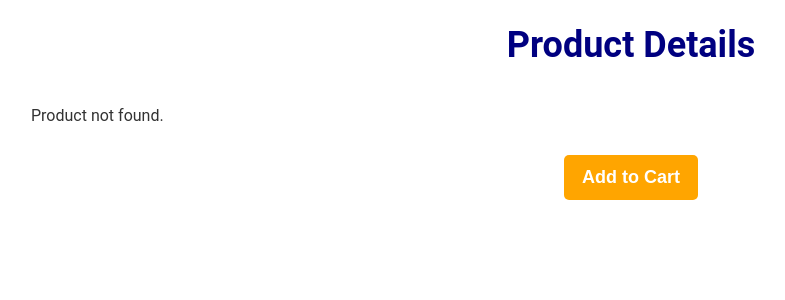
After one commit to PesHeF/eCommerce.1, a PHP site: page /Catalogue/productDetails.php in a window 1280 px wide. The commit adds this page. Shown: the top 300 px of the page, without its empty margins (9-794 px from the left). Run offline with PHP 8.4, Linux system fonts and the light colour scheme.

Commit message:
Added product Details Page
* Product Details page created by Vlad
* Added 'View Product' button to featured products section that take you to the item

```diff
--- /dev/null
+++ b/eCommerce/Catalogue/productDetails.js
@@ -0,0 +1,53 @@
+document.addEventListener("DOMContentLoaded", function () {
+    const urlParams = new URLSearchParams(window.location.search);
+    const productId = urlParams.get('product-id');
+    if (productId) {
+        fetchProductDetails(productId);
+    } else {
+        document.getElementById('product-details-container').innerText = "Product not found.";
+    }
+});
+
+async function fetchProductDetails(id) {
+    const apiUrl = `https://fakestoreapi.com/products/${id}`;
+    try {
+        const response = await fetch(apiUrl);
+        if (!response.ok) {
+            throw new Error('Product not found');
+        }
+        const product = await response.json();
+        displayProductDetails(product);
+    } catch (error) {
+        document.getElementById('product-details-container').innerText = 'Error loading product details';
+        console.error('Error fetching product:', error);
+    }
+}
+
+function displayProductDetails(product) {
+    const container = document.getElementById('product-details-container');
+    container.innerHTML = `
+        <div class="product-image-gallery">
+            <img src="${product.image}" alt="${product.title}" id="main-product-image">
+        </div>
+
+        <div class="product-info">
+            <h2>${product.title}</h2>
+            <p class="price">&pound;${product.price.toFixed(2)}</p>
+            <p class="product-description">${product.description}</p>
+            <ul class="product-specifications">
+                <li>Category: ${product.category}</li>
+                <li>Rating: ${product.rating.rate} / 5 (Based on ${product.rating.count} reviews)</li>
+            </ul>
+        </div>
+    `;
+}
+
+// Function to change the main product image when a thumbnail is clicked
+function changeImage(image) {
+    document.getElementById('main-product-image').src = image;
+}
+
+// Event listener for Add to Cart button
+document.getElementById('add-to-cart').addEventListener('click', function () {
+    alert('Product added to cart!');
+});
--- /dev/null
+++ b/eCommerce/Catalogue/productDetails.php
@@ -0,0 +1,24 @@
+<!DOCTYPE html>
+<html lang="en">
+<head>
+    <meta charset="UTF-8">
+    <meta name="viewport" content="width=device-width, initial-scale=1.0">
+    <title>Product Details</title>
+    <link rel="stylesheet" href="styles.css">
+</head>
+<body>
+
+<div class="container">
+    <h1>Product Details</h1>
+
+    <div id="product-details-container" class="product-details"></div>
+
+    <div class="cta-container">
+        <button id="add-to-cart" class="cta-button">Add to Cart</button>
+    </div>
+</div>
+
+<script src="productDetails.js"></script>
+
+</body>
+</html>
--- a/eCommerce/Catalogue/script.js
+++ b/eCommerce/Catalogue/script.js
@@ -45,12 +45,11 @@ function displayData(filteredData = null) {
             <img src="${product.image}" alt="${product.title}">
             <h2>${product.title}</h2>
             <p class="price">&pound;${product.price.toFixed(2)}</p>
-            <button class="view-btn">View Details</button>
+            <a href="productDetails.php?product-id=${product.id}" class="view-btn">View Details</a>
         `;
 
         container.appendChild(productCard);
     });
-
     updatePaginationButtons(dataToDisplay);
 }
 
--- a/eCommerce/Catalogue/styles.css
+++ b/eCommerce/Catalogue/styles.css
@@ -187,3 +187,171 @@ h2 {
     #search-btn:hover {
         background-color: darkorange;
     }
+
+/* General Styles */
+body {
+    font-family: 'Roboto', 'Helvetica Neue', sans-serif;
+    margin: 0;
+    padding: 0;
+    background-color: white;
+    color: #333;
+}
+
+.container {
+    max-width: 1200px;
+    margin: 20px auto;
+    text-align: center;
+    padding: 0 20px;
+}
+
+/* Headings */
+h1 {
+    color: navy;
+    font-size: 36px;
+    font-weight: bold;
+    margin-bottom: 20px;
+}
+
+h2 {
+    font-size: 28px;
+    font-weight: bold;
+    color: navy;
+    margin: 20px 0;
+}
+
+/* Product Details Section */
+.product-details {
+    display: flex;
+    justify-content: space-between;
+    gap: 20px;
+    margin-top: 40px;
+}
+
+.product-image-gallery {
+    flex: 1;
+    text-align: center;
+}
+
+    .product-image-gallery img {
+        width: 100%;
+        height: 400px;
+        object-fit: contain;
+        border-radius: 10px;
+        border: 2px solid navy;
+        box-shadow: 0px 0px 10px rgba(0, 0, 0, 0.1);
+    }
+
+/* Thumbnail Gallery (Optional) */
+.thumbnail-gallery {
+    margin-top: 10px;
+    display: flex;
+    gap: 10px;
+    justify-content: center;
+}
+
+    .thumbnail-gallery img {
+        width: 80px;
+        height: 80px;
+        object-fit: contain;
+        cursor: pointer;
+        border-radius: 5px;
+        transition: transform 0.3s ease;
+    }
+
+        .thumbnail-gallery img:hover {
+            transform: scale(1.1);
+        }
+
+/* Product Info Section */
+.product-info {
+    flex: 1;
+    text-align: left;
+    padding: 20px;
+    background-color: #f8f8f8;
+    border-radius: 10px;
+    border: 2px solid navy;
+}
+
+    .product-info p {
+        font-size: 18px;
+        line-height: 1.6;
+    }
+
+.price {
+    font-size: 24px;
+    font-weight: bold;
+    color: orange;
+    margin: 20px 0;
+}
+
+.product-description {
+    font-size: 16px;
+    color: #666;
+    margin-bottom: 20px;
+}
+
+.product-specifications {
+    list-style: none;
+    padding: 0;
+    margin-bottom: 20px;
+}
+
+    .product-specifications li {
+        font-size: 16px;
+        color: #333;
+    }
+
+/* Add to Cart Button */
+.cta-container {
+    text-align: center;
+    margin-top: 30px;
+}
+
+.cta-button {
+    padding: 12px 18px;
+    font-size: 18px;
+    font-weight: bold;
+    background-color: orange;
+    color: white;
+    border: none;
+    border-radius: 5px;
+    cursor: pointer;
+    transition: background 0.3s ease;
+}
+
+    .cta-button:hover {
+        background-color: darkorange;
+    }
+
+/* Responsive Design */
+@media (max-width: 900px) {
+    .product-details {
+        flex-direction: column;
+        text-align: center;
+    }
+
+    .product-image-gallery img {
+        width: 80%;
+        height: auto;
+    }
+
+    .product-info {
+        margin-top: 20px;
+        padding: 15px;
+    }
+
+    .thumbnail-gallery {
+        margin-top: 10px;
+        justify-content: center;
+    }
+}
+
+@media (max-width: 600px) {
+    .product-image-gallery img {
+        width: 100%;
+    }
+
+    .product-info {
+        padding: 10px;
+    }
+}
--- a/eCommerce/script.js
+++ b/eCommerce/script.js
@@ -27,6 +27,7 @@ function displayFeaturedProducts(products) {
             <h2>${product.title}</h2>
             <p class="price">&pound;${product.price.toFixed(2)}</p>
             <a href="Catalogue/index.php" class="featured-view-btn">View More</a>
+            <a href="Catalogue/productDetails.php?product-id=${product.id} " class="featured-view-prod-btn">View Product</a>
         `;
 
         container.appendChild(productCard);
```
Also changed, not shown: eCommerce/styles.css (+16 -2 lines), eCommerce/Catalogue/index.php (line endings or trailing spaces).
